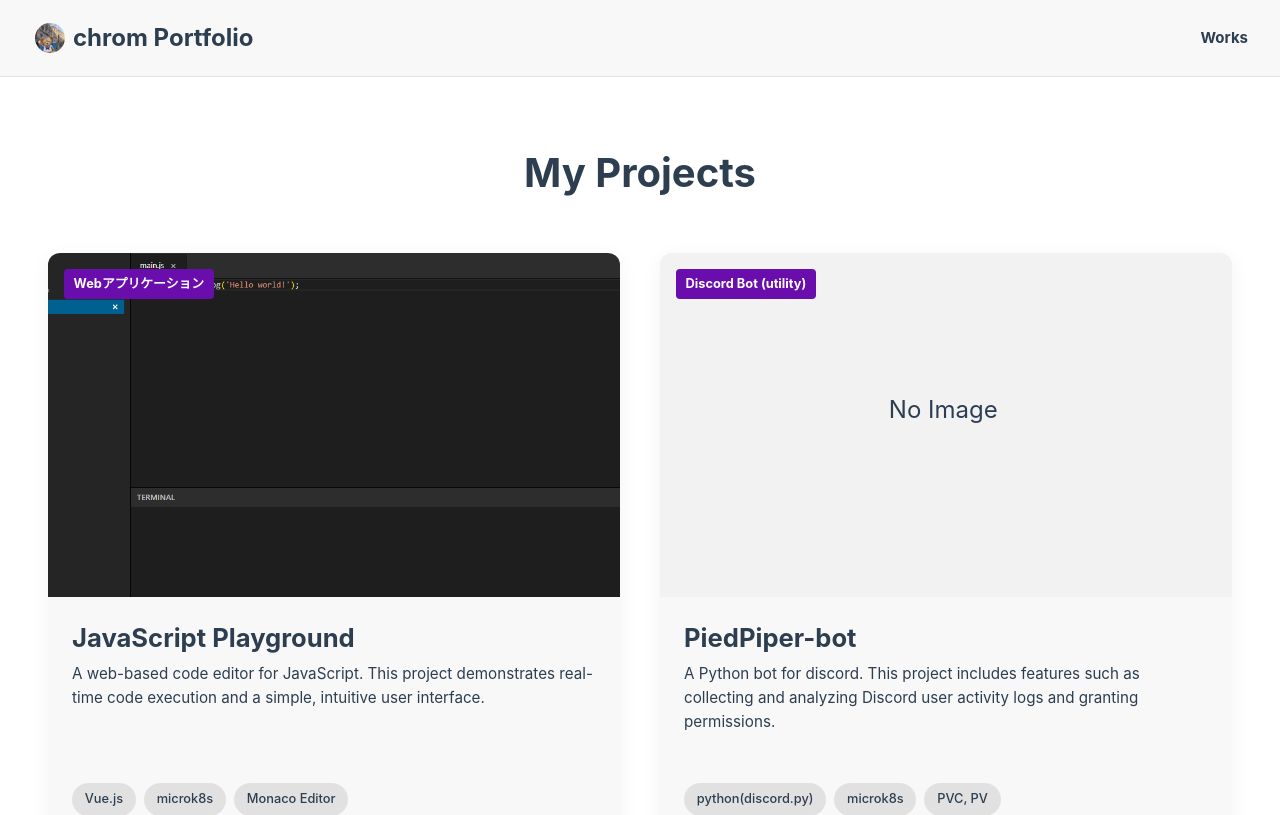
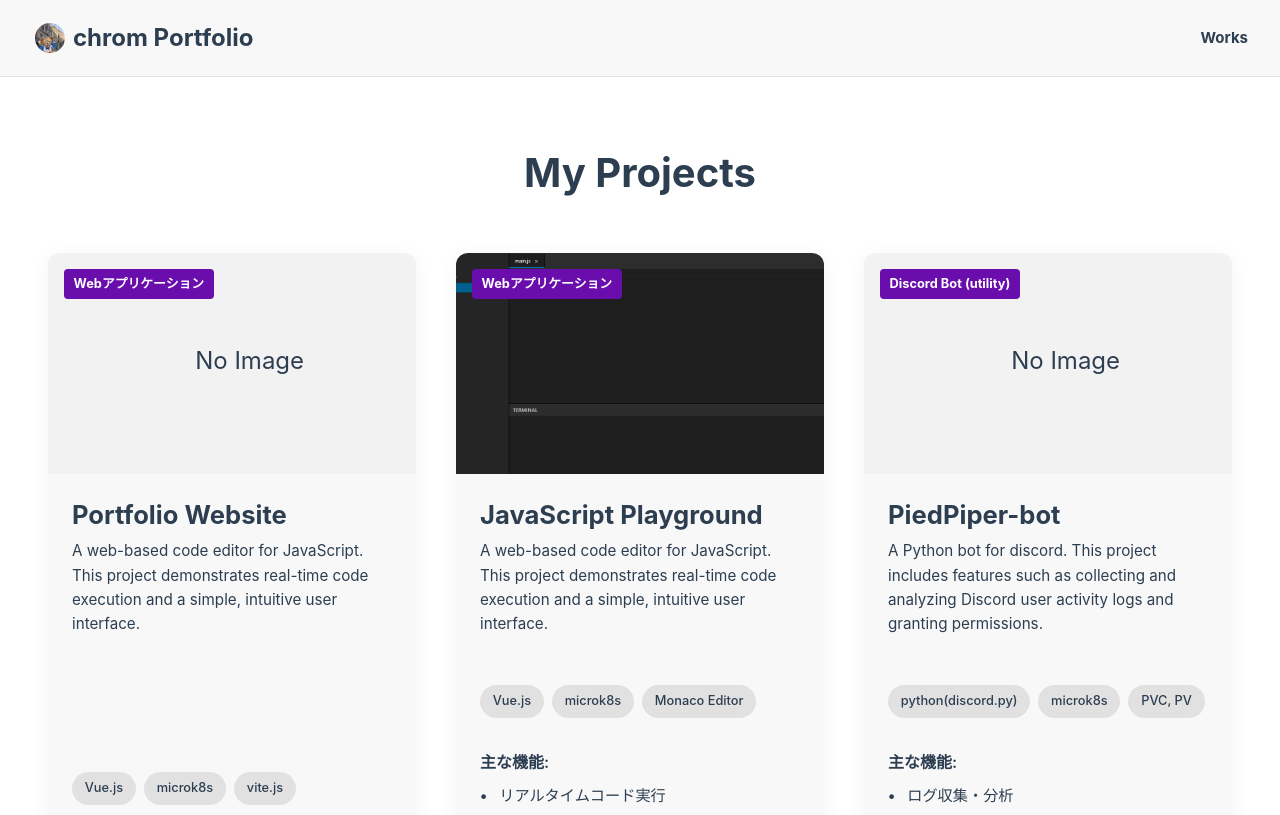
Before and after one commit to chrom9103/Portfolio-site, a Vue app: page /works in a window 1280 px wide. Shown: the top 815 px of the page. Built offline with nearby package versions, Linux system fonts and the light colour scheme.

Commit message:
fix(worksPage): workを追加(portfolio-site)

```diff
--- a/src/components/WorksPage.vue
+++ b/src/components/WorksPage.vue
@@ -17,7 +17,18 @@ class Work {
 }
 
 const works = [
-   new Work(
+  new Work(
+    0,
+    'Portfolio Website',
+    'Webアプリケーション',
+    'A web-based code editor for JavaScript. This project demonstrates real-time code execution and a simple, intuitive user interface.',
+    ['Vue.js', 'microk8s', 'vite.js'],
+    [],
+    null,
+    'https://www.chrom.jp/',
+    'https://github.com/chrom9103/portfolio-site'
+  ),
+  new Work(
     1,
     'JavaScript Playground',
     'Webアプリケーション',
```
